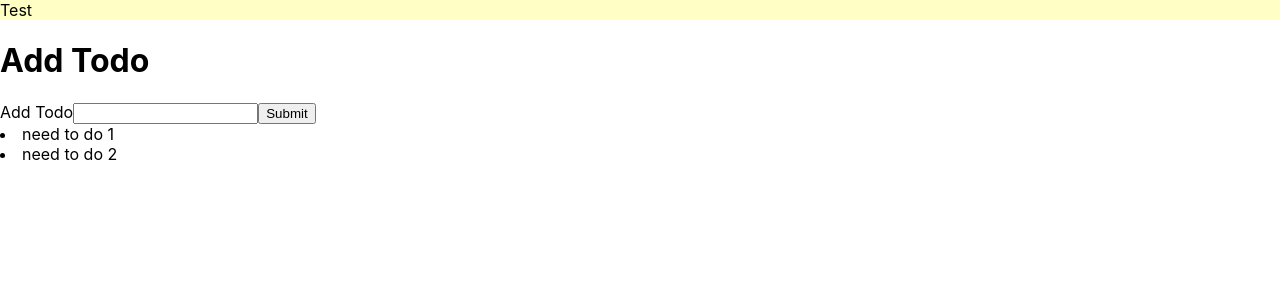
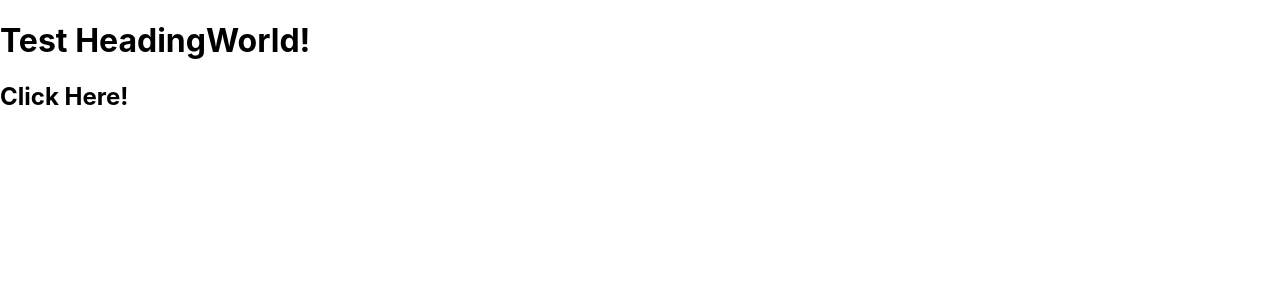
Before and after one commit to Vimalraj571/React-no-boilers, a React (Create React App) app: page / in a window 1280 px wide. Shown: the top 300 px of the page. Built offline with nearby package versions, Linux system fonts and the light colour scheme.

Commit message:
Class Comp temp commit

```diff
--- a/src/App.js
+++ b/src/App.js
@@ -21,13 +21,17 @@ import { useState } from "react";
 // import Controlled from "./components/part_5/Controlled";
 // import SimpleTodoRoot from "./components/part_5/SimpleTodo";
 
-import SimpleHook from "./components/part_6/SimpleHook";
-import SimpleFetch from "./components/part_6/SimpleFetch";
-import StyledComponent from "./components/part_6/StyledComponent";
-import StyledComponent2 from "./components/part_6/StyledComponent2";
-import Notification from "./components/part_6/Notification";
-import SimpleTodoRootSix from "./components/part_6/SimpleTodo";
-import InlineStyle from "./components/part_6/InlineStyle";
+// import SimpleHook from "./components/part_6/SimpleHook";
+// import SimpleFetch from "./components/part_6/SimpleFetch";
+// import StyledComponent from "./components/part_6/StyledComponent";
+// import StyledComponent2 from "./components/part_6/StyledComponent2";
+// import Notification from "./components/part_6/Notification";
+// import SimpleTodoRootSix from "./components/part_6/SimpleTodo";
+// import InlineStyle from "./components/part_6/InlineStyle";
+
+import Class from "./components/ClassComp/Class";
+import CounterFn from "./components/ClassComp/Function";
+import Test from "./components/ClassComp/Lc";
 
 function App() {
   const a = 10;
@@ -37,7 +41,7 @@ function App() {
     age: 11,
   };
 
-  const [message,setMessage] = useState('Test')
+  const [message, setMessage] = useState("Test");
 
   return (
     <div>
@@ -67,8 +71,11 @@ function App() {
       {/* <InlineStyle /> */}
       {/* <StyledComponent /> */}
       {/* <StyledComponent2 /> */}
-      <Notification message={"Test"} setMessage={setMessage}/>
-      <SimpleTodoRootSix message={message} setMessage={setMessage}/>
+      {/* <Notification message={"Test"} setMessage={setMessage}/> */}
+      {/* <SimpleTodoRootSix message={message} setMessage={setMessage}/> */}
+      {/* <Class />
+      <CounterFn /> */}
+      <Test />
     </div>
   );
 }
--- /dev/null
+++ b/src/components/ClassComp/Class.js
@@ -0,0 +1,32 @@
+import react from "react";
+
+import React, { Component } from "react";
+
+class Counter extends Component {
+  constructor(props) {
+    // super - parent class to child class
+    super(props);
+    this.state = {
+      count: 0,
+    };
+    // bind - accesing the method in diff context
+    this.handleClick = this.handleClick.bind(this);
+  }
+
+  handleClick() {
+    this.setState((prevState) => ({
+      count: prevState.count + 1,
+    }));
+  }
+
+  render() {
+    return (
+      <div>
+        <p>Count: {this.state.count}</p>
+        <button onClick={this.handleClick}>Inc</button>
+      </div>
+    );
+  }
+}
+
+export default Counter;
--- /dev/null
+++ b/src/components/ClassComp/Function.js
@@ -0,0 +1,19 @@
+import { useState } from "react";
+
+const CounterFn = () => {
+  const [count, setCount] = useState(0);
+
+  const handleClick = () => {
+    setCount(count + 1);
+  };
+  return (
+    <>
+      <div>
+        <p>Count: {count}</p>
+        <button onClick={handleClick}>Inc</button>
+      </div>
+    </>
+  );
+};
+
+export default CounterFn;
--- /dev/null
+++ b/src/components/ClassComp/Lc.js
@@ -0,0 +1,46 @@
+// Life Cycle of Component
+import React from "react";
+
+
+// 1.componentDidMount
+// 2.shouldComponentUpdate
+// 3.componentDidUpdate
+
+class Test extends React.Component {
+  constructor(props) {
+    super(props);
+    // Inherite props from parent
+    this.state = { hello: "World!" };
+  }
+
+  componentDidMount() {
+    console.log("componentDidMount()");
+  }
+
+  changeState() {
+    // State Change Rerender
+    this.setState({ hello: "This is Change State!" });
+  }
+
+  render() {
+    return (
+      <div>
+        <h1>Test Heading{this.state.hello}</h1>
+        <h2>
+          <a onClick={this.changeState.bind(this)}>Click Here!</a>
+        </h2>
+      </div>
+    );
+  }
+
+  shouldComponentUpdate(nextProps, nextState) {
+    console.log("shouldComponentUpdate()");
+    return true;
+  }
+
+  componentDidUpdate() {
+    console.log("componentDidUpdate()");
+  }
+}
+
+export default Test;
```
Also changed, not shown: src/components/ClassComp/useEff.js (added, +8 -0 lines).
